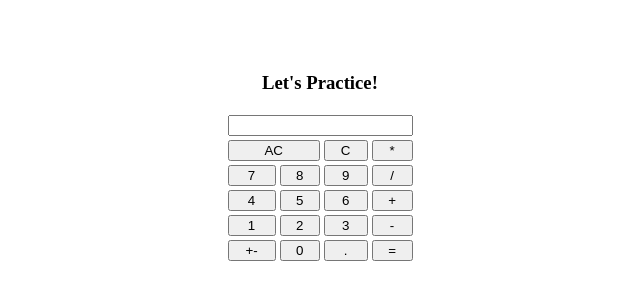
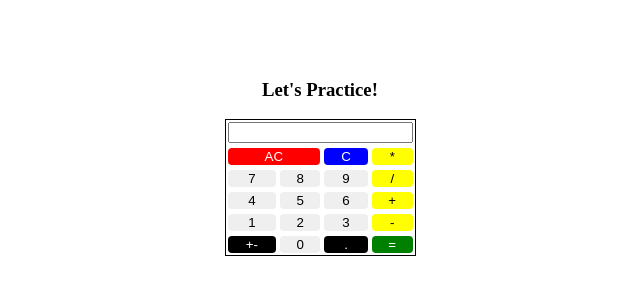
Before and after one commit to BtariAnes/SoftwareEngineer_Course, a plain HTML site: page index.html in a window 1280 px wide. Shown: the part 242-542 px from the top of the page, without its empty margins (320-960 px from the left). Drawn offline with Linux system fonts and the light colour scheme.

Commit message:
second commit

```diff
--- a/index.html
+++ b/index.html
@@ -10,22 +10,27 @@
 
 <body>
     <div class="container">
+
+        <div class="title">
             <h3>
                 <p>Let's Practice!</p>
             </h3>
+        </div>
+
+        <div class="main">
             <table border="0" cellspacing="0" cellpadding="2">
                 <tr>
                     <th colspan="4"><input type="text" name="display"></th>
                 </tr>
                 <tr>
                     <td colspan="2">
-                    <button>AC</button>
+                        <button class="ac">AC</button>
                     </td>
                     <td>
-                    <button>C</button>
+                        <button class="c">C</button>
                     </td>
                     <td>
-                    <button>*</button>
+                        <button class="operator">*</button>
                     </td>
                 </tr>
                 <tr>
@@ -39,7 +44,7 @@
                         <button>9</button>
                     </td>
                     <td>
-                    <button>/</button>
+                        <button class="operator">/</button>
                     </td>
                 </tr>
                 <tr>
@@ -53,7 +58,7 @@
                         <button>6</button>
                     </td>
                     <td>
-                    <button>+</button>
+                        <button class="operator">+</button>
                     </td>
                 </tr>
                 <tr>
@@ -67,25 +72,26 @@
                         <button>3</button>
                     </td>
                     <td>
-                    <button>-</button>
+                        <button class="operator">-</button>
                     </td>
                 </tr>
                 <tr>
                     <td>
-                    <button>+-</button>
+                        <button class="plusminus">+-</button>
                     </td>
                     <td>
                         <button>0</button>
                     </td>
                     <td>
-                    <button>.</button>
+                        <button class="dot">.</button>
                     </td>
                     <td>
-                    <button>=</button>
+                        <button class="samadengan">=</button>
                     </td>
                 </tr>
             </table>
         </div>
+    </div>
 </body>
 
 </html>
--- a/style.css
+++ b/style.css
@@ -10,6 +10,37 @@ body {
   text-align: center;
 }
 
+.main {
+  border: 1px solid black;
+  margin: auto;
+}
+
 button {
   width: 100%;
+  border-radius: 4px;
+  border: none;
 }
+
+.ac {
+  background-color: red;
+  color: white;
+}
+
+.c {
+  background-color: blue;
+  color: white;
+}
+
+.operator {
+  background-color: yellow;
+}
+
+.samadengan {
+  background-color: green;
+  color: white;
+}
+
+.plusminus, .dot {
+  background-color: black;
+  color: white;
+}
```
Lines whose indentation alone changed are shown as unchanged.
